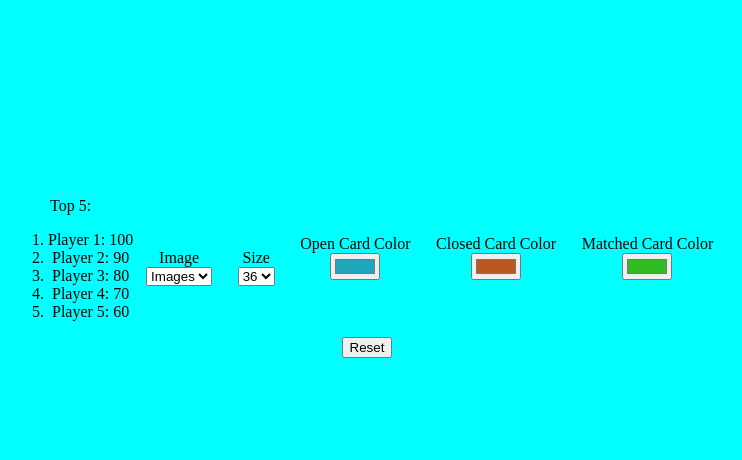
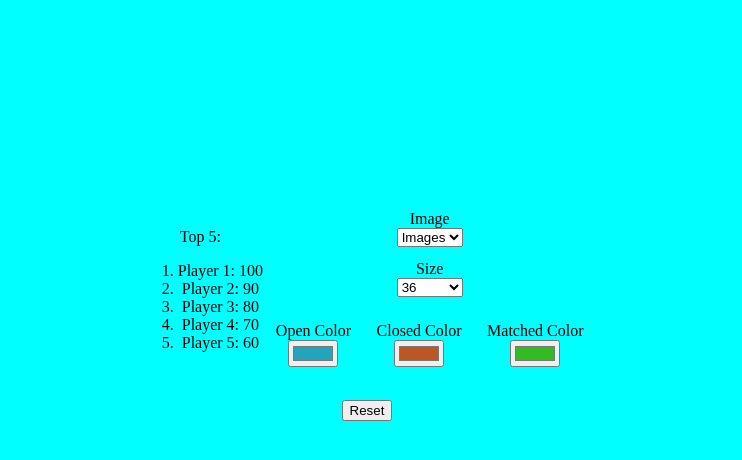
Before and after one commit to MakkerJulian/Memory-Website, a PHP site: page /memory.html in a window 1280 px wide. Shown: the part 242-702 px from the top of the page, without its empty margins (273-1015 px from the left). Run offline with PHP 8.4, Linux system fonts and the light colour scheme.

Commit message:
dropdowns column

```diff
--- a/memory.css
+++ b/memory.css
@@ -53,6 +53,11 @@
     .leaderSettings {
         flex-direction: column;
     }
+    .leaderSettings {
+        flex-direction: row;
+    }
+
+
 }
 
 @media (min-width: 800px) {
@@ -62,6 +67,9 @@
 
     .leaderSettings {
         flex-direction: row;
+    }
+    .settings{
+        flex-direction: column;
     }
 }
 
@@ -137,9 +145,9 @@
     margin: 1vw;
 }
 
-.dropdowns {
+.settings {
     display: flex;
-    flex-direction: row;
+    align-items: center;
 }
 
 body {
--- a/memory.html
+++ b/memory.html
@@ -47,6 +47,7 @@
                     <li>Player 5: 60</li>
             </div>
 
+            <div class="settings">
                 <div class="dropdowns">
                     <!-- Dropdowns for image and the size of the board -->
                     <div class="dropdown">
@@ -72,21 +73,23 @@
                 <div class="colorSelects">
 
                     <div class="colorSelect">
-                    <label for="color">Open Card Color</label>
+                        <label for="color">Open Color</label>
                         <input type="color" id="openInput" name="colorCard" value="#21a5bc" onchange="changeOpen()">
                     </div>
 
                     <div class="colorSelect">
-                    <label for="color">Closed Card Color</label>
-                    <input type="color" id="closedInput" name="colorClosed" value="#bc5721" onchange="changeClose()">
+                        <label for="color">Closed Color</label>
+                        <input type="color" id="closedInput" name="colorClosed" value="#bc5721"
+                            onchange="changeClose()">
                     </div>
 
                     <div class="colorSelect">
-                    <label for="color">Matched Card Color</label>
+                        <label for="color">Matched Color</label>
                         <input type="color" id="matchedInput" name="colorBackground" value="#33bc21"
                             onchange="changeMatch()">
                     </div>
 
+                </div>
             </div>
         </div>
         <div class="buttons">
```
Lines whose indentation alone changed are shown as unchanged.
